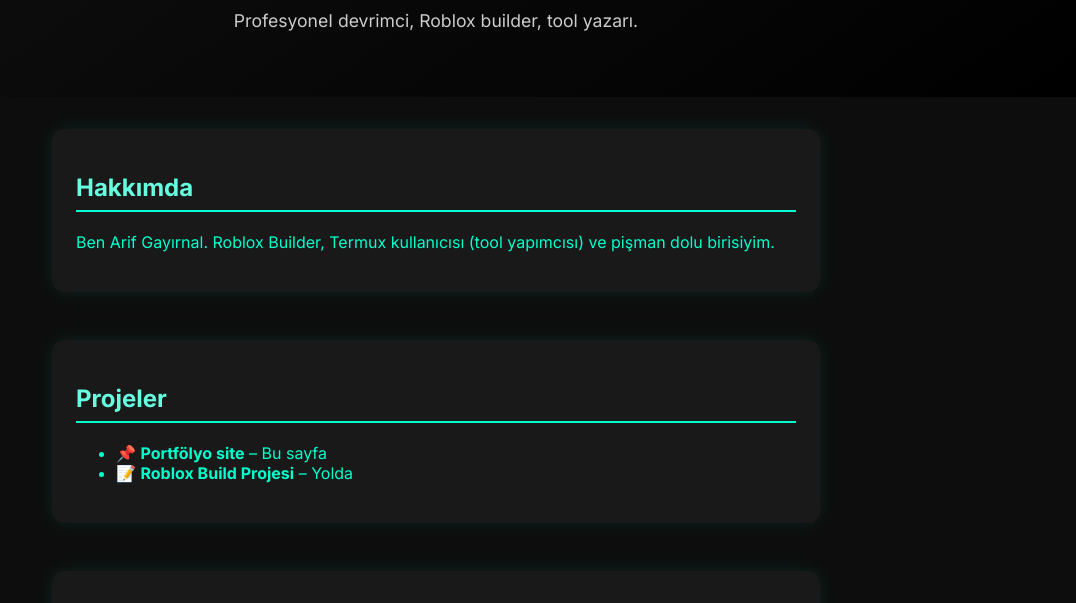
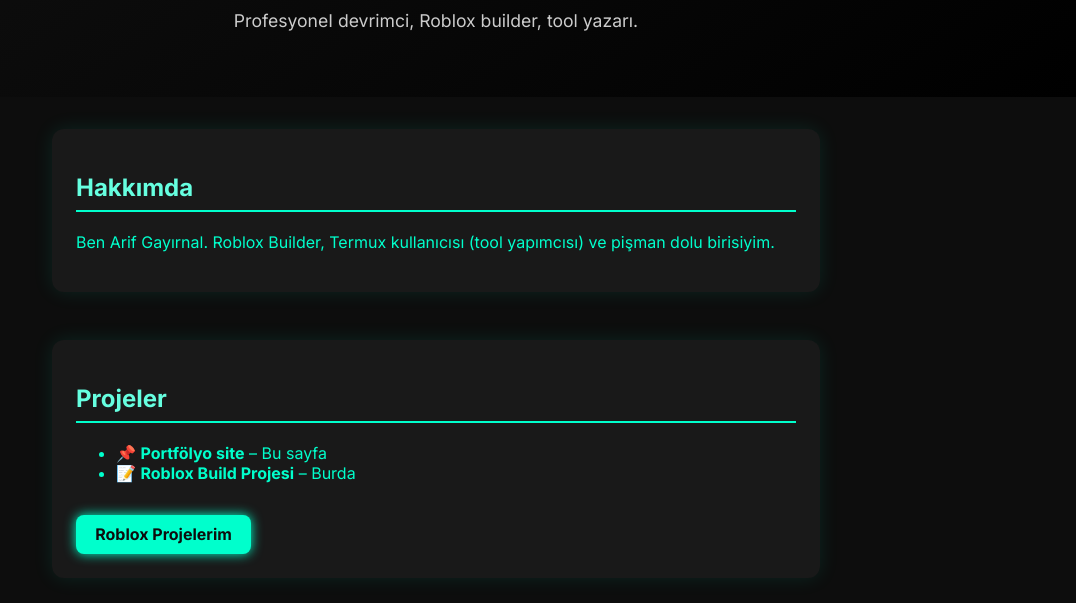
Before and after one commit to sarsansalan/sarsansalan.github.io, a plain HTML site: page index.html in a window 1280 px wide. Shown: the part 197-800 px from the top of the page, without its empty margins (204-1280 px from the left). Drawn offline with Linux system fonts and the light colour scheme.

Commit message:
index.html

```diff
--- a/index.html
+++ b/index.html
@@ -88,6 +88,23 @@
     section {
       will-change: box-shadow;
     }
+
+    /* Roblox buton stili */
+    .btn-roblox {
+      display: inline-block;
+      margin-top: 1rem;
+      padding: 0.6rem 1.2rem;
+      background: #00ffcc;
+      color: #0d0d0d;
+      font-weight: 700;
+      border-radius: 8px;
+      text-decoration: none;
+      box-shadow: 0 0 12px #00ffcc;
+      transition: background 0.3s ease;
+    }
+    .btn-roblox:hover {
+      background: #00ddbb;
+    }
   </style>
 </head>
 <body>
@@ -114,8 +131,9 @@
       <h2>Projeler</h2>
       <ul>
         <li>📌 <strong>Portfölyo site</strong> – Bu sayfa</li>
-        <li>📝 <strong>Roblox Build Projesi</strong> – Yolda</li>
+        <li>📝 <strong>Roblox Build Projesi</strong> – Burda</li>
       </ul>
+      <a href="/roblox/" class="btn-roblox">Roblox Projelerim</a>
     </section>
 
     <section>
@@ -126,7 +144,7 @@
     <section style="text-align: center;">
       <h2>Ziyaretçi Sayısı</h2>
       <a href="https://www.hitwebcounter.com" target="_blank">
-        <img src="https://hitwebcounter.com/counter/counter.php?page=1234567&style=0006&nbdigits=5&type=page&initCount=0" title="Ziyaretçi Sayacı" Alt="Web Ziyaretçi Sayacı" style="border:none;" />
+        <img src="https://hitwebcounter.com/counter/counter.php?page=1234567&style=0006&nbdigits=5&type=page&initCount=0" title="Ziyaretçi Sayacı" alt="Web Ziyaretçi Sayacı" style="border:none;" />
       </a>
     </section>
   </main>
@@ -136,4 +154,4 @@
   </footer>
 
 </body>
-</html>
+        </html>
```
